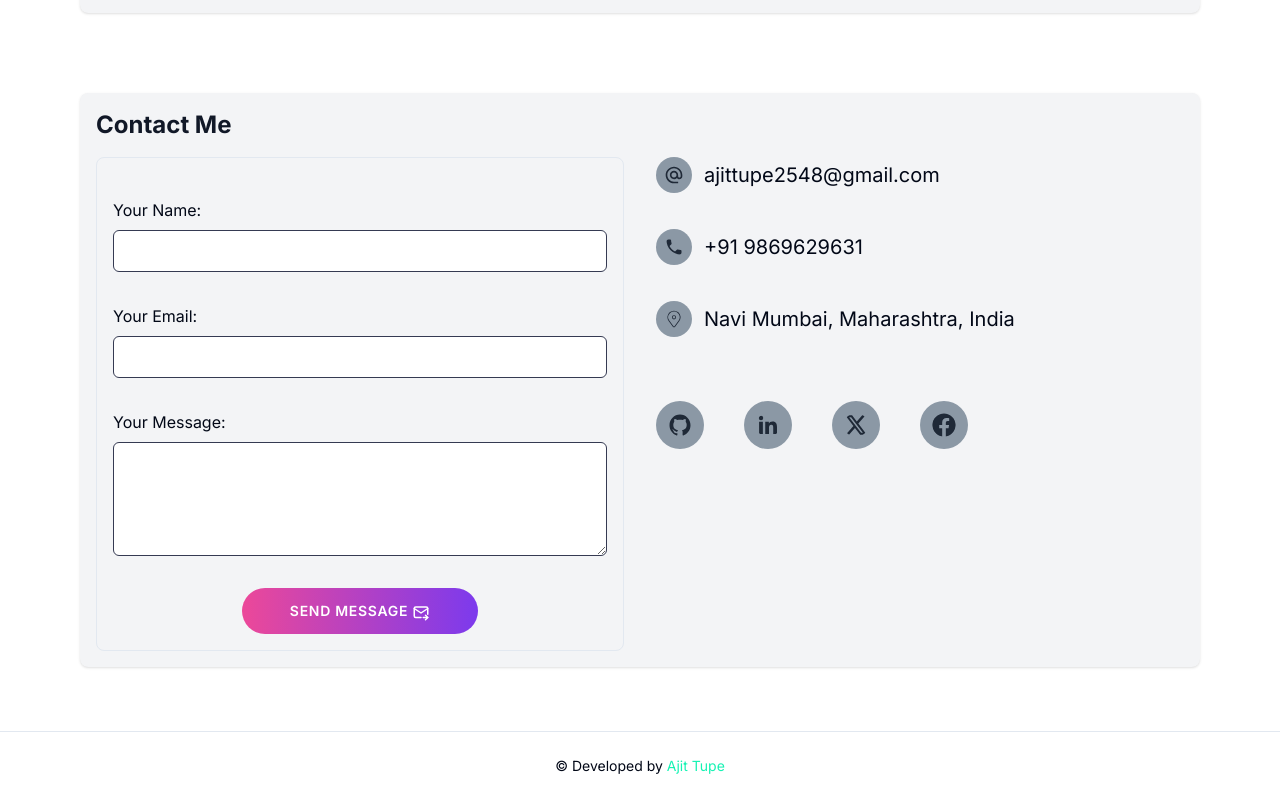
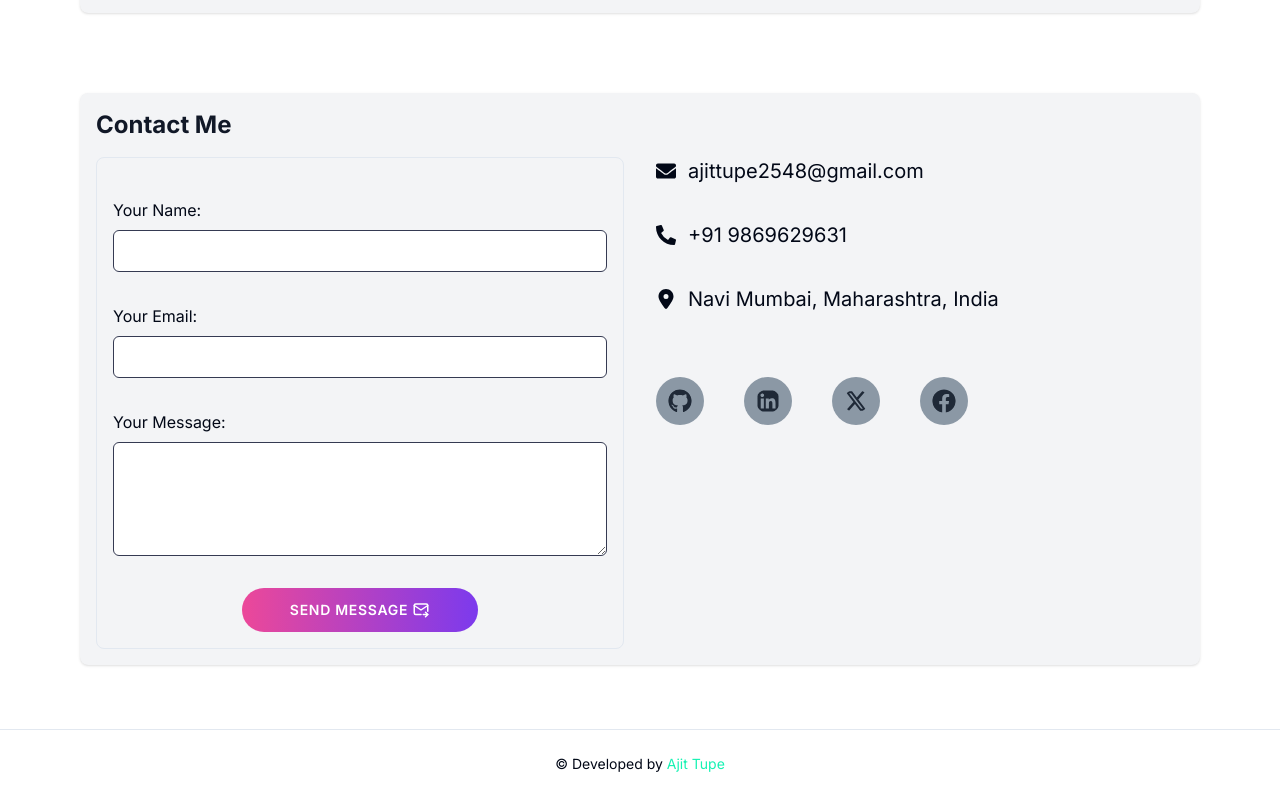
Before and after one commit to ajittupe2548/ajit-tupe-portfolio, a Next.js app: page / in a window 1280 px wide. Shown: the part 3473-4273 px from the top of the page. Built offline with nearby package versions, Linux system fonts and the light colour scheme.

Commit message:
Replaced all svgs with react icons

```diff
--- a/src/components/Contact.tsx
+++ b/src/components/Contact.tsx
@@ -1,6 +1,15 @@
 'use client';
 
 import React, { useState } from 'react';
+import {
+    FaEnvelope,
+    FaPhoneAlt,
+    FaGithub,
+    FaLinkedin,
+    FaFacebook,
+} from 'react-icons/fa';
+import { FaLocationDot, FaXTwitter } from 'react-icons/fa6';
+import { TbMailForward } from 'react-icons/tb';
 
 const Form = () => {
     const [formData, setFormData] = useState({
@@ -139,28 +148,7 @@ const Form = () => {
                         }
                     >
                         <span>Send Message</span>
-                        <svg
-                            stroke='currentColor'
-                            fill='none'
-                            strokeWidth='2'
-                            viewBox='0 0 24 24'
-                            strokeLinecap='round'
-                            strokeLinejoin='round'
-                            className='mt-1'
-                            height='18'
-                            width='18'
-                            xmlns='http://www.w3.org/2000/svg'
-                        >
-                            <path
-                                stroke='none'
-                                d='M0 0h24v24H0z'
-                                fill='none'
-                            ></path>
-                            <path d='M12 18h-7a2 2 0 0 1 -2 -2v-10a2 2 0 0 1 2 -2h14a2 2 0 0 1 2 2v7.5'></path>
-                            <path d='M3 6l9 6l9 -6'></path>
-                            <path d='M15 18h6'></path>
-                            <path d='M18 15l3 3l-3 3'></path>
-                        </svg>
+                        <TbMailForward size={18} />
                     </button>
                 </div>
             </div>
@@ -174,120 +162,48 @@ const Details = () => {
             <div className='lg:w-3/4 '>
                 <div className='flex flex-col gap-5 lg:gap-9'>
                     <p className='text-sm md:text-xl flex items-center gap-3'>
-                        <svg
-                            stroke='currentColor'
-                            fill='currentColor'
-                            strokeWidth='0'
-                            viewBox='0 0 24 24'
-                            className='bg-[#8b98a5] p-2 rounded-full hover:bg-[#16f2b3] hover:scale-110 transition-all duration-300 text-gray-800 cursor-pointer'
-                            height='36'
-                            width='36'
-                            xmlns='http://www.w3.org/2000/svg'
-                        >
-                            <path fill='none' d='M0 0h24v24H0z'></path>
-                            <path d='M12 2C6.48 2 2 6.48 2 12s4.48 10 10 10h5v-2h-5c-4.34 0-8-3.66-8-8s3.66-8 8-8 8 3.66 8 8v1.43c0 .79-.71 1.57-1.5 1.57s-1.5-.78-1.5-1.57V12c0-2.76-2.24-5-5-5s-5 2.24-5 5 2.24 5 5 5c1.38 0 2.64-.56 3.54-1.47.65.89 1.77 1.47 2.96 1.47 1.97 0 3.5-1.6 3.5-3.57V12c0-5.52-4.48-10-10-10zm0 13c-1.66 0-3-1.34-3-3s1.34-3 3-3 3 1.34 3 3-1.34 3-3 3z'></path>
-                        </svg>
+                        <FaEnvelope className='cursor-pointer' />
                         <span>ajittupe2548@gmail.com</span>
                     </p>
                     <p className='text-sm md:text-xl flex items-center gap-3'>
-                        <svg
-                            stroke='currentColor'
-                            fill='currentColor'
-                            strokeWidth='0'
-                            viewBox='0 0 512 512'
-                            className='bg-[#8b98a5] p-2 rounded-full hover:bg-[#16f2b3] hover:scale-110 transition-all duration-300 text-gray-800 cursor-pointer'
-                            height='36'
-                            width='36'
-                            xmlns='http://www.w3.org/2000/svg'
-                        >
-                            <path d='M426.666 330.667a250.385 250.385 0 0 1-75.729-11.729c-7.469-2.136-16-1.073-21.332 5.333l-46.939 46.928c-60.802-30.928-109.864-80-140.802-140.803l46.939-46.927c5.332-5.333 7.462-13.864 5.332-21.333-8.537-24.531-12.802-50.136-12.802-76.803C181.333 73.604 171.734 64 160 64H85.333C73.599 64 64 73.604 64 85.333 64 285.864 226.136 448 426.666 448c11.73 0 21.334-9.604 21.334-21.333V352c0-11.729-9.604-21.333-21.334-21.333z'></path>
-                        </svg>
+                        <FaPhoneAlt className='cursor-pointer' />
                         <span>+91 9869629631</span>
                     </p>
                     <p className='text-sm md:text-xl flex items-center gap-3'>
-                        <svg
-                            stroke='currentColor'
-                            fill='currentColor'
-                            strokeWidth='0'
-                            viewBox='0 0 24 24'
-                            className='bg-[#8b98a5] p-2 rounded-full hover:bg-[#16f2b3] hover:scale-110 transition-all duration-300 text-gray-800 cursor-pointer'
-                            height='36'
-                            width='36'
-                            xmlns='http://www.w3.org/2000/svg'
-                        >
-                            <g id='Location_On'>
-                                <g>
-                                    <path d='M12,21.933a1.715,1.715,0,0,1-1.384-.691L5.555,14.5a7.894,7.894,0,1,1,12.885-.009L13.385,21.24A1.717,1.717,0,0,1,12,21.933ZM11.992,3.066A6.81,6.81,0,0,0,7.414,4.815a6.891,6.891,0,0,0-1.05,9.1l5.051,6.727a.725.725,0,0,0,.584.292h0a.732.732,0,0,0,.586-.292l5.044-6.734A6.874,6.874,0,0,0,12.81,3.113,7.277,7.277,0,0,0,11.992,3.066Z'></path>
-                                    <path d='M12,12.5A2.5,2.5,0,1,1,14.5,10,2.5,2.5,0,0,1,12,12.5Zm0-4A1.5,1.5,0,1,0,13.5,10,1.5,1.5,0,0,0,12,8.5Z'></path>
-                                </g>
-                            </g>
-                        </svg>
+                        <FaLocationDot className='cursor-pointer' />
                         <span>Navi Mumbai, Maharashtra, India</span>
                     </p>
                 </div>
                 <div className='mt-8 lg:mt-16 flex items-center gap-5 lg:gap-10 justify-center lg:justify-normal'>
                     <a target='_blank' href='https://github.com/ajittupe2548'>
-                        <svg
-                            stroke='currentColor'
-                            fill='currentColor'
-                            strokeWidth='0'
-                            viewBox='0 0 512 512'
+                        <FaGithub
+                            size={48}
                             className='bg-[#8b98a5] p-3 rounded-full hover:bg-[#16f2b3] hover:scale-110 transition-all duration-300 text-gray-800 cursor-pointer'
-                            height='48'
-                            width='48'
-                            xmlns='http://www.w3.org/2000/svg'
-                        >
-                            <path d='M256 32C132.3 32 32 134.9 32 261.7c0 101.5 64.2 187.5 153.2 217.9 1.4.3 2.6.4 3.8.4 8.3 0 11.5-6.1 11.5-11.4 0-5.5-.2-19.9-.3-39.1-8.4 1.9-15.9 2.7-22.6 2.7-43.1 0-52.9-33.5-52.9-33.5-10.2-26.5-24.9-33.6-24.9-33.6-19.5-13.7-.1-14.1 1.4-14.1h.1c22.5 2 34.3 23.8 34.3 23.8 11.2 19.6 26.2 25.1 39.6 25.1 10.5 0 20-3.4 25.6-6 2-14.8 7.8-24.9 14.2-30.7-49.7-5.8-102-25.5-102-113.5 0-25.1 8.7-45.6 23-61.6-2.3-5.8-10-29.2 2.2-60.8 0 0 1.6-.5 5-.5 8.1 0 26.4 3.1 56.6 24.1 17.9-5.1 37-7.6 56.1-7.7 19 .1 38.2 2.6 56.1 7.7 30.2-21 48.5-24.1 56.6-24.1 3.4 0 5 .5 5 .5 12.2 31.6 4.5 55 2.2 60.8 14.3 16.1 23 36.6 23 61.6 0 88.2-52.4 107.6-102.3 113.3 8 7.1 15.2 21.1 15.2 42.5 0 30.7-.3 55.5-.3 63 0 5.4 3.1 11.5 11.4 11.5 1.2 0 2.6-.1 4-.4C415.9 449.2 480 363.1 480 261.7 480 134.9 379.7 32 256 32z'></path>
-                        </svg>
+                        />
                     </a>
                     <a
                         target='_blank'
                         href='https://www.linkedin.com/in/ajittupe2548/'
                     >
-                        <svg
-                            stroke='currentColor'
-                            fill='currentColor'
-                            strokeWidth='0'
-                            viewBox='0 0 24 24'
+                        <FaLinkedin
+                            size={48}
                             className='bg-[#8b98a5] p-3 rounded-full hover:bg-[#16f2b3] hover:scale-110 transition-all duration-300 text-gray-800 cursor-pointer'
-                            height='48'
-                            width='48'
-                            xmlns='http://www.w3.org/2000/svg'
-                        >
-                            <circle cx='4.983' cy='5.009' r='2.188'></circle>
-                            <path d='M9.237 8.855v12.139h3.769v-6.003c0-1.584.298-3.118 2.262-3.118 1.937 0 1.961 1.811 1.961 3.218v5.904H21v-6.657c0-3.27-.704-5.783-4.526-5.783-1.835 0-3.065 1.007-3.568 1.96h-.051v-1.66H9.237zm-6.142 0H6.87v12.139H3.095z'></path>
-                        </svg>
+                        />
                     </a>
                     <a target='_blank' href='https://x.com/ajittupe2548'>
-                        <svg
-                            stroke='currentColor'
-                            fill='currentColor'
-                            strokeWidth='0'
-                            viewBox='0 0 512 512'
+                        <FaXTwitter
+                            size={48}
                             className='bg-[#8b98a5] p-3 rounded-full hover:bg-[#16f2b3] hover:scale-110 transition-all duration-300 text-gray-800 cursor-pointer'
-                            height='48'
-                            width='48'
-                            xmlns='http://www.w3.org/2000/svg'
-                        >
-                            <path d='M389.2 48h70.6L305.6 224.2 487 464H345L233.7 318.6 106.5 464H35.8L200.7 275.5 26.8 48H172.4L272.9 180.9 389.2 48zM364.4 421.8h39.1L151.1 88h-42L364.4 421.8z'></path>
-                        </svg>
+                        />
                     </a>
                     <a
                         target='_blank'
                         href='https://www.facebook.com/ajittupe2548/'
                     >
-                        <svg
-                            stroke='currentColor'
-                            fill='currentColor'
-                            strokeWidth='0'
-                            viewBox='0 0 512 512'
+                        <FaFacebook
+                            size={48}
                             className='bg-[#8b98a5] p-3 rounded-full hover:bg-[#16f2b3] hover:scale-110 transition-all duration-300 text-gray-800 cursor-pointer'
-                            height='48'
-                            width='48'
-                            xmlns='http://www.w3.org/2000/svg'
-                        >
-                            <path d='M504 256C504 119 393 8 256 8S8 119 8 256c0 123.78 90.69 226.38 209.25 245V327.69h-63V256h63v-54.64c0-62.15 37-96.48 93.67-96.48 27.14 0 55.52 4.84 55.52 4.84v61h-31.28c-30.8 0-40.41 19.12-40.41 38.73V256h68.78l-11 71.69h-57.78V501C413.31 482.38 504 379.78 504 256z'></path>
-                        </svg>
+                        />
                     </a>
                 </div>
             </div>
```
